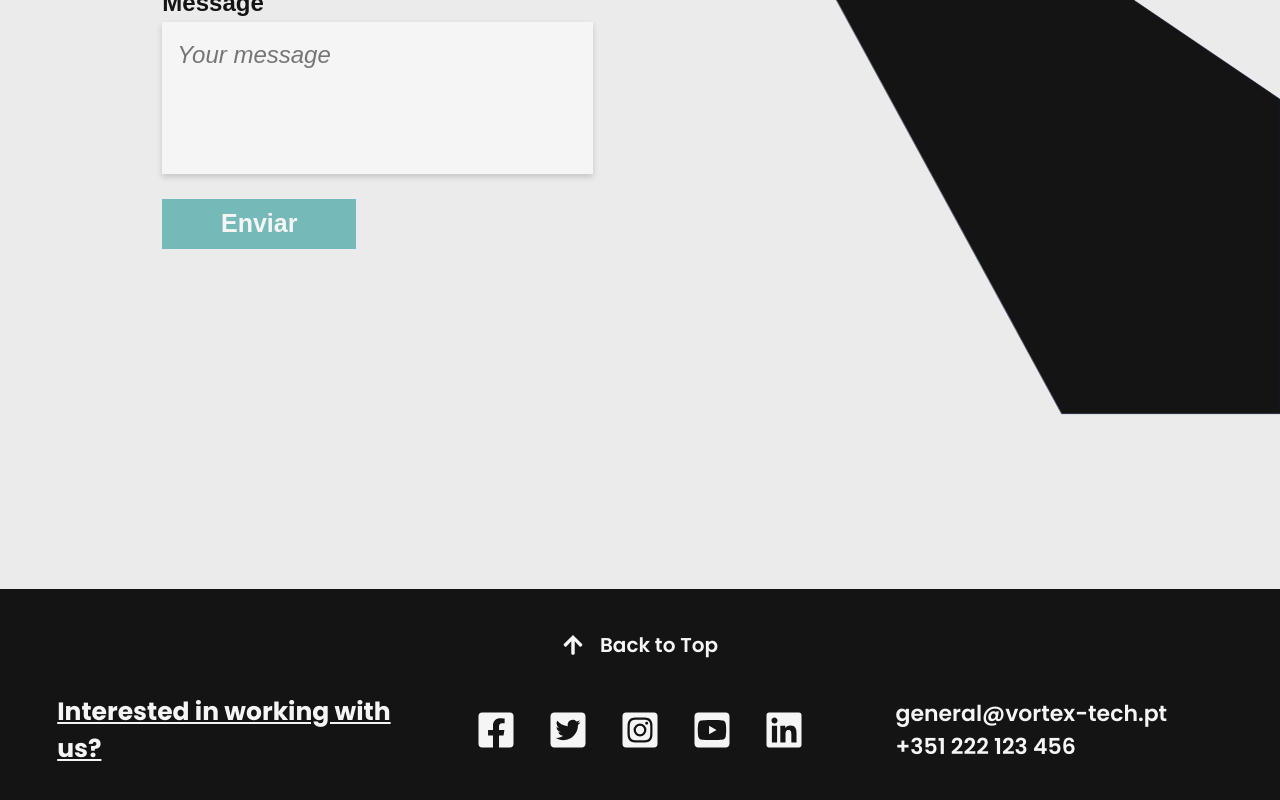
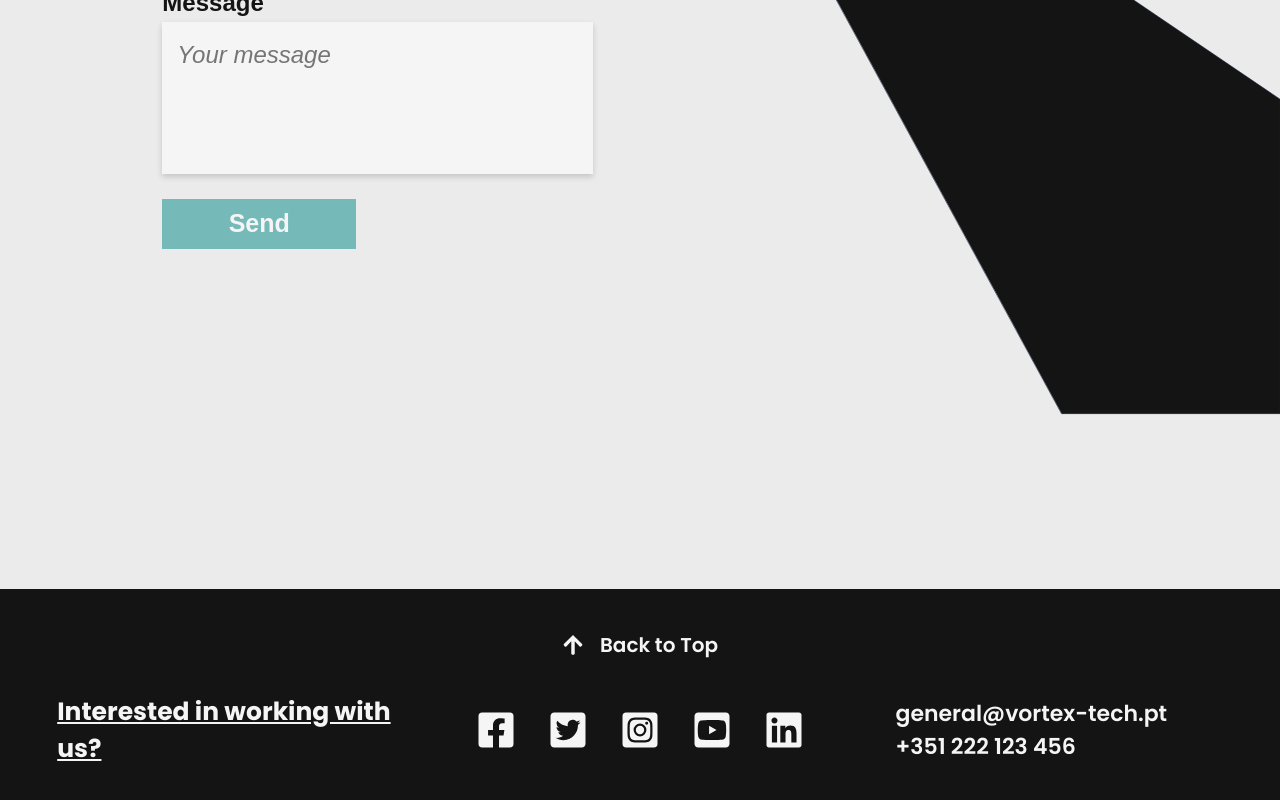
Before and after one commit to LGP21-LGP1/lgp21-lgp1.github.io, a Next.js app: page /contact in a window 1280 px wide. Shown: the part 728-1528 px from the top of the page. Built offline with nearby package versions, Linux system fonts and the light colour scheme; no server answers; a web font is replaced by a local one.

Commit message:
changed send button's text to english (contact page)

```diff
--- a/components/contact/ContactForm.js
+++ b/components/contact/ContactForm.js
@@ -31,7 +31,7 @@ export const ContactForm = ({ submit }) => {
             <FormInput label="Email" placeholder={email_tip} type="email" onChange={updateEmail}></FormInput>
             {/* </div> */}
             <FormTextArea label="Message" placeholder={message_tip} onChange={updateMessage}></FormTextArea>
-            <button className={style.sendButton} onClick={handleSend}>Enviar</button>
+            <button className={style.sendButton} onClick={handleSend}>Send</button>
         </div>
     );
 };
```
